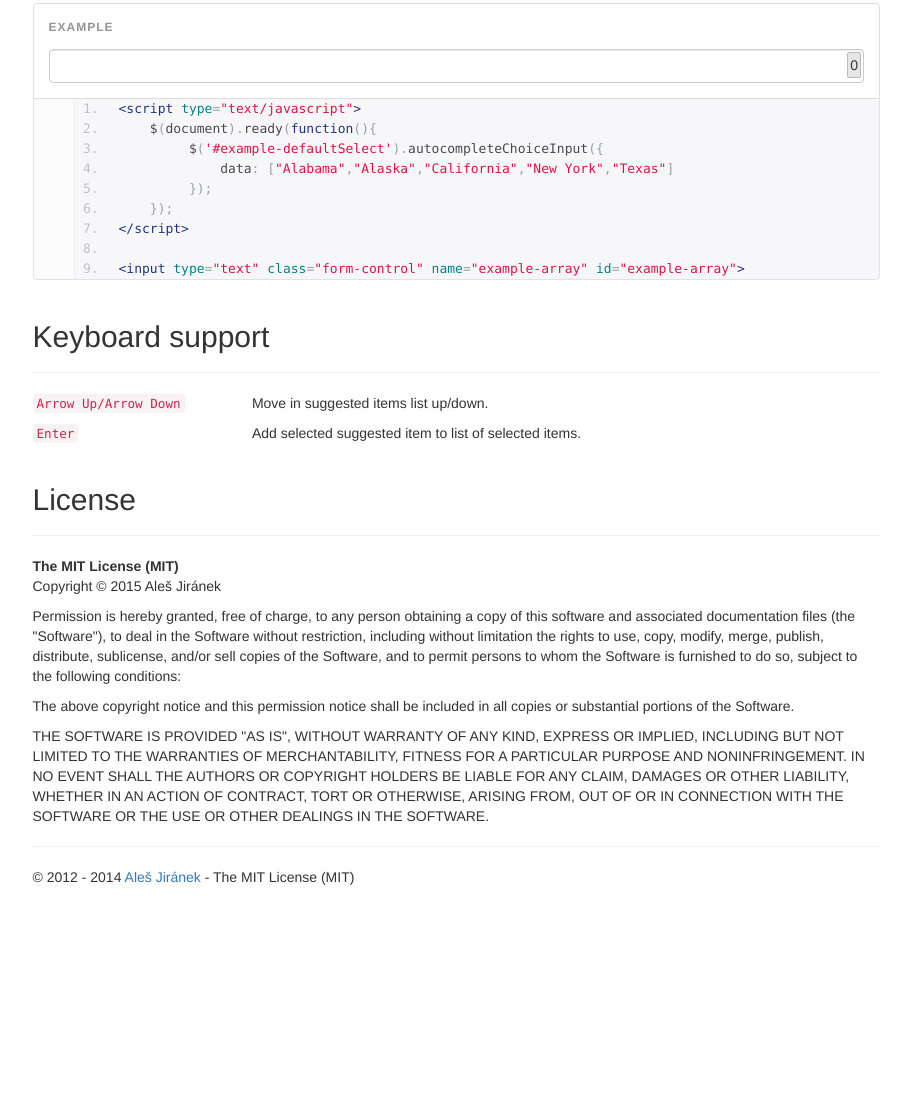
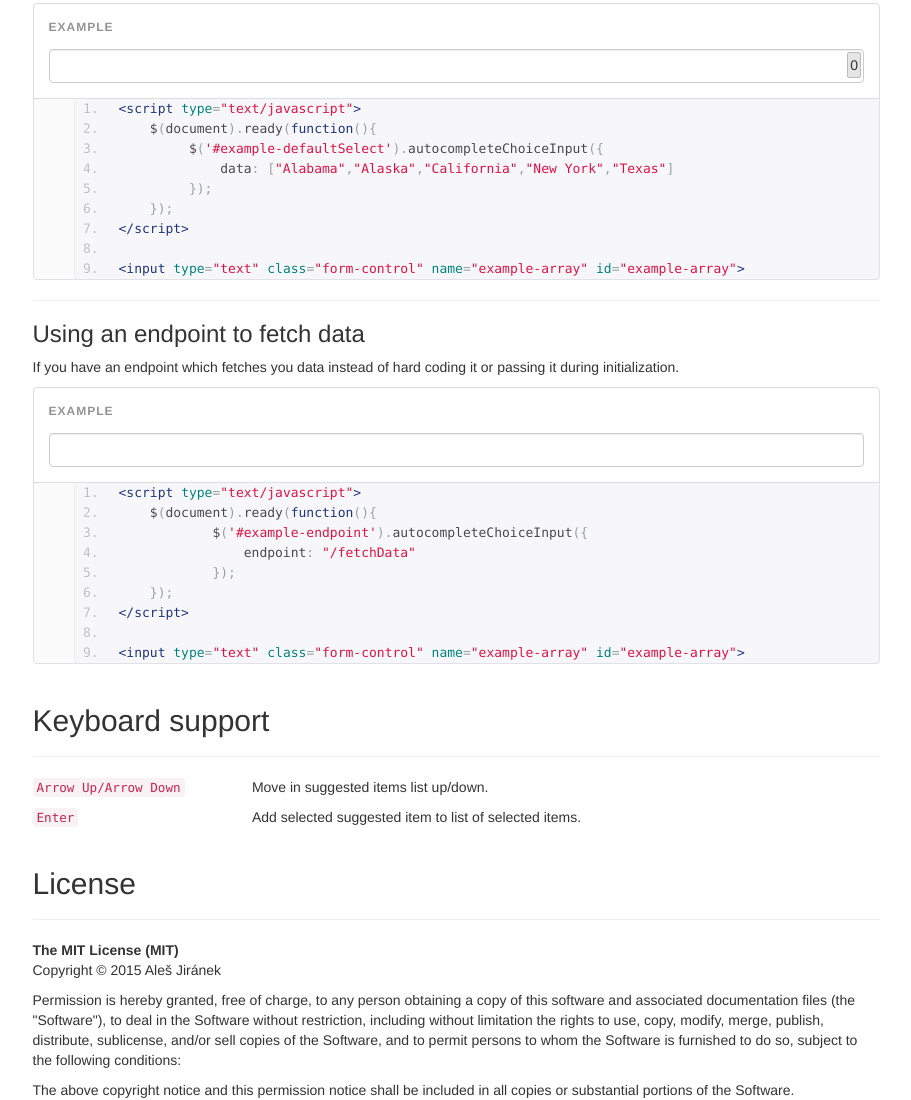
Before and after one commit to AlesJiranek/autocomplete-choice-input, a website: page index.html in a window 1280 px wide. Shown: the part 6607-7707 px from the top of the page, without its empty margins (330-1241 px from the left). Before the commit the page ends 7504 px from the top, so only its background shows below. Drawn offline with Linux system fonts and the light colour scheme; files that its build step writes are made by us from their sources; no server answers.

Commit message:
Fetches data using an ajax call if endpoint exists

```diff
--- a/index.html
+++ b/index.html
@@ -615,6 +615,37 @@
 </pre>
                     </div>
 
+                    <hr>
+
+                    <h3>Using an endpoint to fetch data</h3>
+                    <p>
+                        If you have an endpoint which fetches you data instead of hard coding it or passing it during initialization.
+                    </p>
+                    <div class="bs-example">
+                        <script type="text/javascript">
+                            $(document).ready(function(){
+                                $('#example-endpoint').autocompleteChoiceInput({
+                                    endpoint: "/fetchData"
+                                });
+                            });
+                        </script>
+
+                        <input type="text" class="form-control" name="example-endpoint" id="example-endpoint">
+                    </div>
+                    <div class="highlight">
+                        <pre class="prettyprint linenums">
+&lt;script type="text/javascript"&gt;
+    $(document).ready(function(){
+            $('#example-endpoint').autocompleteChoiceInput({
+                endpoint: "/fetchData"
+            });
+    });
+&lt;/script&gt;
+
+&lt;input type="text" class="form-control" name="example-array" id="example-array"&gt;
+</pre>
+                    </div>
+
                 <div class="page-header">
                     <h2 id="keyboard-support">Keyboard support</h2>
                 </div>
--- a/package.json
+++ b/package.json
@@ -34,7 +34,7 @@
     "grunt-cli": "~0.1.13",
     "grunt-contrib-concat": "^0.5.1",
     "grunt-contrib-cssmin": "^0.12.2",
-    "grunt-contrib-jasmine": "^0.8.2",
+    "grunt-contrib-jasmine": "^1.0.0",
     "grunt-contrib-jshint": "^0.11.0",
     "grunt-contrib-uglify": "^0.8.0",
     "grunt-contrib-watch": "^0.6.1",
--- a/src/js/autocomplete-choice-input.js
+++ b/src/js/autocomplete-choice-input.js
@@ -12,7 +12,8 @@
             allowAdd: false,                    // allow adding new items
             addText: "Create %item%...",        // suggested string for creating new item,
             addedPrefix: "",                    // prefix added to created value
-            allowEdit: false                    // allow editing selected values, depends on allowAdd
+            allowEdit: false,                   // allow editing selected values, depends on allowAdd
+            endpoint: ""                        // if available, call endpoint to fetch data
         };
 
     /**
@@ -54,10 +55,19 @@
 
             if (this.options.data === null) {
                 data = this.element.data("options");
-
                 if (typeof data === "undefined") {
                     if (this.element.is("select")) {
                         data = this.parseSelectOptions();
+                    }
+                    else if (this.options.endpoint) {
+                        $.ajax({
+                            url: this.options.endpoint
+                        }).success(function(res) {
+                            data = res.data;
+                        }).error(function(err){
+                            data = ["Alabama", "Alaska", "California", "New York", "Texas"];
+                            //This is for demo purpose because we do not have an endpoint
+                        })
                     }
                     else {
                         data = {};
```
Also changed, not shown: dist/css/autocomplete-choice-input.min.css, dist/js/autocomplete-choice-input.js, dist/js/autocomplete-choice-input.min.js.
